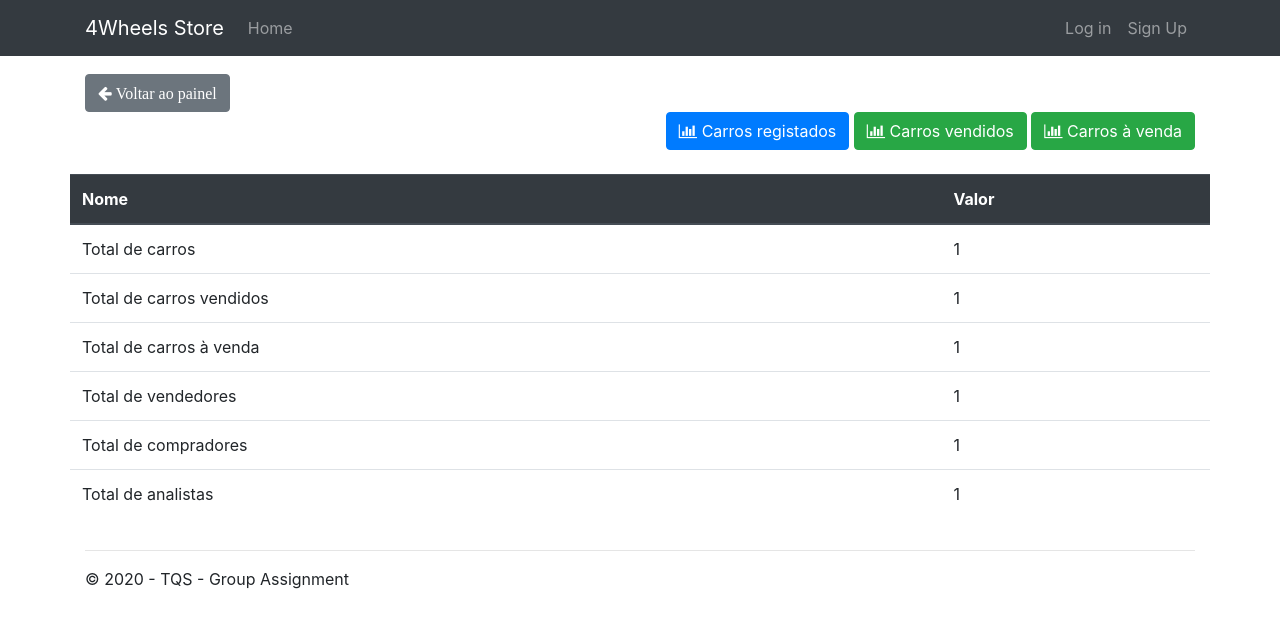
After one commit to user-cube/4wheels-frontend, a Django app: template app/templates/generalAnalytics.html in a window 1280 px wide. The commit adds this page. Shown: the top 628 px of the page. Run offline with Django 3.2, Linux system fonts and the light colour scheme; the template is opened without the code that fills it: most values are stand-ins (such as "Sample title", 1, 10 or a date in 2020); one stand-in notice (Sample message) is shown; some libraries are stand-ins or nearby versions.

Commit message:
final layouts

```diff
--- a/app/templates/carsBySellersAnalytics.html
+++ b/app/templates/carsBySellersAnalytics.html
@@ -53,14 +53,15 @@
                         painel</i></a>
                 </div>
                 <div style="text-align: right">
-
                     {% if  typeOfChart == "all" %}
+                        <a href="/analytics/general" class="btn btn-secondary"><i class="fa fa-table"></i> Gerais</a>
                         <a href="/analytics/sold" class="btn btn-primary"><i class="fa fa-bar-chart"></i> Carros
                             vendidos</a>
                         <a href="/analytics/selling" class="btn btn-success"><i class="fa fa-bar-chart"></i> Carros
                             à
                             venda</a>
                     {% else %}
+                        <a href="/analytics/general" class="btn btn-secondary"><i class="fa fa-table"></i> Gerais</a>
                         <a href="/analytics/all" class="btn btn-primary"><i class="fa fa-bar-chart"></i> Carros
                             registados</a>
                         {% if typeOfChart == "selling" %}
--- /dev/null
+++ b/app/templates/generalAnalytics.html
@@ -0,0 +1,65 @@
+{% extends 'layout.html' %}
+
+{% block content %}
+    {% if messages %}
+        {% for message in messages %}
+            {% if message.tags %}
+                <script>alert("{{ message }}")</script> {% endif %}
+
+        {% endfor %}
+    {% endif %}
+    <div class="row">
+        <div class="col-lg-12">
+            <div style="text-align: left">
+                <a href="/admins/users/buyers/1" class="btn btn-secondary"><i class="fa fa-arrow-left"> Voltar ao
+                    painel</i></a>
+            </div>
+            <div style="text-align: right">
+                <a href="/analytics/all" class="btn btn-primary"><i class="fa fa-bar-chart"></i> Carros
+                    registados</a>
+                <a href="/analytics/sold" class="btn btn-success"><i class="fa fa-bar-chart"></i> Carros
+                    vendidos</a>
+                <a href="/analytics/selling" class="btn btn-success"><i class="fa fa-bar-chart"></i> Carros
+                    à
+                    venda</a>
+            </div>
+            <br>
+        </div>
+        <br>
+        <br>
+        <table class="table table-responsive-lg">
+            <thead class="thead-dark">
+            <tr>
+                <th>Nome</th>
+                <th>Valor</th>
+            </tr>
+            </thead>
+            <tbody>
+            <tr>
+                <td>Total de carros</td>
+                <td>{{ database.total_cars }}</td>
+            </tr>
+            <tr>
+                <td>Total de carros vendidos</td>
+                <td>{{ database.total_cars_sold }}</td>
+            </tr>
+            <tr>
+                <td>Total de carros à venda</td>
+                <td>{{ database.total_cars_selling }}</td>
+            </tr>
+            <tr>
+                <td>Total de vendedores</td>
+                <td>{{ database.total_vendors }}</td>
+            </tr>
+            <tr>
+                <td>Total de compradores</td>
+                <td>{{ database.total_buyers }}</td>
+            </tr>
+            <tr>
+                <td>Total de analistas</td>
+                <td>{{ database.total_analysts }}</td>
+            </tr>
+            </tbody>
+        </table>
+
+{% endblock %}
--- a/app/templates/loginpartial.html
+++ b/app/templates/loginpartial.html
@@ -15,7 +15,8 @@
                     {% else %}class="nav-item"{% endif %}>
                     <a class="nav-link" href="/admins/users/buyers/1">Users</a>
                 </li>
-            {% else %}
+            {% endif %}
+            {% if request.session.user_type == 1 %}
                 <li {% if request.resolver_match.url_name == 'sellerpanel' %}class="nav-item active"{% endif %}
                     {% if request.resolver_match.url_name == 'boughtSearch' %}class="nav-item active"
                     {% else %}class="nav-item"{% endif %}>
```
Also changed, not shown: app/views.py (+35 -6 lines), db.sqlite3.
